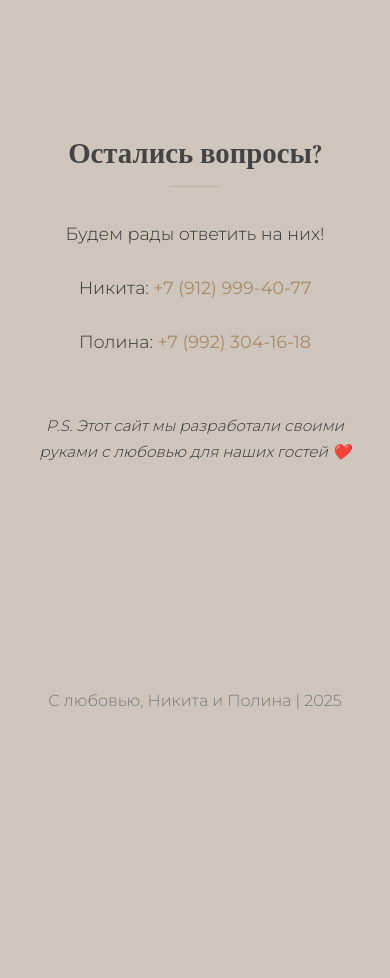
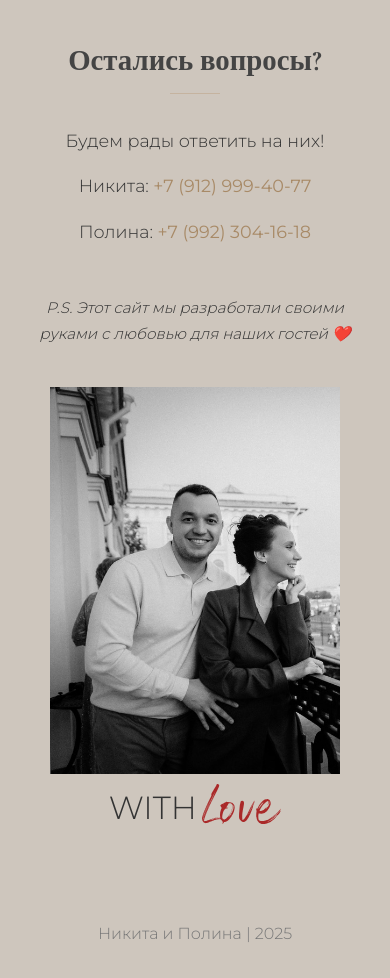
Before and after one commit to NktTkhm/wedding-invitation, a website: page index.html in a window 390 px wide. Shown: the part 6520-7498 px from the top of the page. Before the commit the page ends 7274 px from the top, so only its background shows below. Drawn offline with nearby package versions, Linux system fonts and the light colour scheme; a script that the page names is missing.

Commit message:
правки14

```diff
--- a/index.html
+++ b/index.html
@@ -230,12 +230,22 @@
             <h2 data-translate-key="contacts_title">Остались вопросы?</h2>
             <p data-translate-key="contacts_prompt">Будем рады ответить на них!</p>
             <p><span data-translate-key="contacts_nikita">Никита:</span> <a href="tel:+79129994077">+7 (912) 999-40-77</a></p>
-            <!-- Add Polina's phone number -->
             <p><span data-translate-key="contacts_polina">Полина:</span> <a href="tel:+79923041618">+7 (992) 304-16-18</a></p>
-            <!-- Можно добавить ссылку на мессенджер, например WhatsApp -->
-            <!-- <p><a href="https://wa.me/79129994077" target="_blank">Написать в WhatsApp</a></p> -->
-            <!-- Add postscriptum -->
+
+            <!-- Restore P.S. -->
             <p style="font-style: italic; margin-top: 2rem; font-size: 0.95rem;" data-translate-key="contacts_ps">P.S. Этот сайт мы разработали своими руками с любовью для наших гостей ❤️</p>
+
+            <!-- Composition placed AFTER P.S. -->
+            <div class="composition-container">
+                <img src="foto3.jpeg" alt="Nikita & Polina" class="composition-photo">
+                <div class="composition-text-block">
+                    <span class="composition-with">WITH</span>
+                    <div class="composition-love">
+                        <img src="lo.svg" alt="Lo" class="love-part lo">
+                        <img src="ve.svg" alt="ve" class="love-part ve">
+                    </div>
+                </div>
+            </div>
         </section>
 
 
--- a/script.js
+++ b/script.js
@@ -67,7 +67,7 @@ const translations = {
     contacts_polina: 'Полина:',
     contacts_ps: 'P.S. Этот сайт мы разработали своими руками с любовью для наших гостей ❤️',
     // Footer
-    footer_text: 'С любовью, Никита и Полина', // Год добавим динамически
+    footer_text: 'Никита и Полина',
     // Music Prompt
     music_prompt: 'Нажмите 🎵 для музыки',
     // Map Widget (JavaScript fallback)
@@ -139,9 +139,9 @@ const translations = {
     contacts_prompt: 'Nous serons heureux d\'y répondre !',
     contacts_nikita: 'Nikita :',
     contacts_polina: 'Polina :',
-    contacts_ps: 'P.S. Ce site a été créé avec amour pour nos invités ❤️', // В HTML немного другой текст, унифицировал с RU
+    contacts_ps: 'P.S. Ce site a été créé avec amour pour nos invités ❤️',
     // Footer
-    footer_text: 'Avec amour, Nikita et Polina',
+    footer_text: 'Nikita et Polina',
     // Music Prompt
     music_prompt: 'Appuyez sur 🎵 pour la musique',
     // Map Widget (JavaScript fallback)
--- a/style.css
+++ b/style.css
@@ -487,51 +487,128 @@ img {
 /* --- Contacts Section --- */
 .contacts {
   position: relative; /* Keep positioning context if needed elsewhere, otherwise remove */
-  /* Remove negative margin and border override */
-  /* margin-top: -4rem; */
-  /* border-top: none; */
   /* Let section padding apply (or restore specific padding if needed) */
-  /* padding: 2rem 2rem 5rem 2rem; */
+  padding-bottom: 3rem; /* Add some padding at the bottom */
 }
-
-/* Remove styles for the image wrapper and image */
-/*
-.contacts-image-wrapper {
-  max-width: 150px;
-  width: 30%;
-  transform: rotate(-30deg);
-  position: absolute;
-  top: 1rem;
-  left: 1rem;
-}
-
-.contacts-image {
-  display: block;
-  height: auto;
-  width: 100%;
-}
-*/
 
 .contacts p {
   font-size: 1.1rem;
+  margin-bottom: 1rem; /* Adjust margin for contact info */
 }
 
 .contacts a {
   font-weight: 400;
 }
 
+/* Styles for the composition inside Contacts */
+.composition-container {
+  display: flex;
+  flex-direction: column; /* Stack photo and text block */
+  align-items: center; /* Center items horizontally */
+  /* justify-content: center; */ /* Not needed for column align */
+  width: 100%;
+  max-width: 450px; /* Adjust max width for centered column */
+  margin: 2rem auto 0 auto;
+  position: relative;
+}
+
+.composition-photo {
+  width: 100%; /* Photo takes container width */
+  max-width: 400px; /* Max width for photo */
+  height: auto;
+  display: block;
+  animation: none !important;
+  transform: none !important;
+  margin-bottom: 0.5rem; /* Reduced space between photo and text */
+}
+
+.composition-text-block {
+  /* Now this block arranges WITH and Love horizontally */
+  display: flex;
+  flex-direction: row; /* WITH and Love in a row */
+  align-items: baseline; /* Align their baselines */
+  justify-content: center; /* Center the WITH Love group */
+  width: 100%; /* Take full width for centering */
+  position: relative;
+  /* text-align: left; */ /* No longer needed */
+  /* padding-left: 1.5rem; */ /* No longer needed */
+  padding-left: 0;
+  /* flex-grow: 1; */ /* No longer needed */
+  flex-grow: 0;
+  margin-bottom: 1rem;
+}
+
+.composition-with {
+  font-family: 'Montserrat', sans-serif;
+  font-size: 2.5rem; /* Adjust size */
+  font-weight: 300; /* Use lighter weight */
+  color: #333;
+  /* display: block; */ /* No longer block */
+  line-height: 1; /* Keep line height */
+  margin-right: 0.5rem; /* Space between WITH and Love */
+  /* margin-bottom: -1.2rem; */ /* Remove overlap margin */
+  margin-bottom: 0;
+}
+
+.composition-love {
+  display: flex;
+  align-items: baseline;
+  justify-content: flex-start; /* Keep default start alignment */
+  position: relative; /* Allow relative positioning */
+  top: 5px; /* Move it down slightly */
+}
+
+.love-part {
+  display: block;
+  height: 45px; /* Adjust height */
+  width: auto;
+  animation: none !important;
+  transform: none !important;
+}
+
+.love-part.lo {
+  margin-right: -4px;
+  /* Adjust L height relative to new baseline alignment */
+  height: 50px;
+}
+
+.love-part.ve {
+  height: 30px; /* Adjust ove height relative to L */
+}
+
 /* --- Footer --- */
 .site-footer {
+  /* Restore original styles */
   padding: 2.5rem 2rem;
   color: #777;
   text-align: center;
   font-size: 0.9rem;
   font-weight: 300;
+  /* Remove styles related to the composition */
+  /* background-color: #E1DACA; */
+  /* overflow: hidden; */
+  /* position: relative; */
+  /* min-height: 60vh; */
+  /* display: flex; */
+  /* align-items: center; */
+  /* justify-content: center; */
 }
 
 .site-footer p {
-  margin: 0;
+    margin: 0;
 }
+
+/* Remove Footer Composition Styles */
+/*
+.footer-composition { ... }
+.footer-photo { ... }
+.footer-text-block { ... }
+.footer-with { ... }
+.footer-love { ... }
+.love-part { ... }
+.love-part.lo { ... }
+.love-part.ve { ... }
+*/
 
 /* --- Адаптивность (Пример) --- */
 @media screen and (max-width: 768px) {
@@ -613,6 +690,25 @@ img {
     padding-right: 1rem;
     padding-bottom: 2rem;
   }
+  .composition-container {
+      max-width: 85%;
+  }
+  .composition-photo {
+      max-width: 350px;
+  }
+  .composition-with {
+      font-size: 2.2rem;
+      margin-right: 0.4rem;
+  }
+  .love-part {
+      height: 40px;
+  }
+   .love-part.lo {
+      height: 45px;
+  }
+  .love-part.ve {
+      height: 28px;
+  }
 }
 
 @media screen and (max-width: 480px) {
@@ -669,6 +765,31 @@ img {
   }
   .calendar-day .weekday {
     margin-left: 0;
+  }
+  .composition-container {
+      max-width: 90%;
+      margin-top: 1.5rem;
+  }
+   .composition-photo {
+       width: 90%; /* Adjust photo width */
+       max-width: 300px;
+       margin-bottom: 0.3rem; /* Reduce space */
+  }
+  .composition-text-block {
+      margin-bottom: 0.5rem;
+  }
+  .composition-with {
+      font-size: 2rem;
+      margin-right: 0.3rem;
+  }
+  .love-part {
+      height: 35px;
+  }
+  .love-part.lo {
+      height: 40px;
+  }
+  .love-part.ve {
+      height: 25px;
   }
 }
 
```
Also changed, not shown: foto3.jpeg (added).
